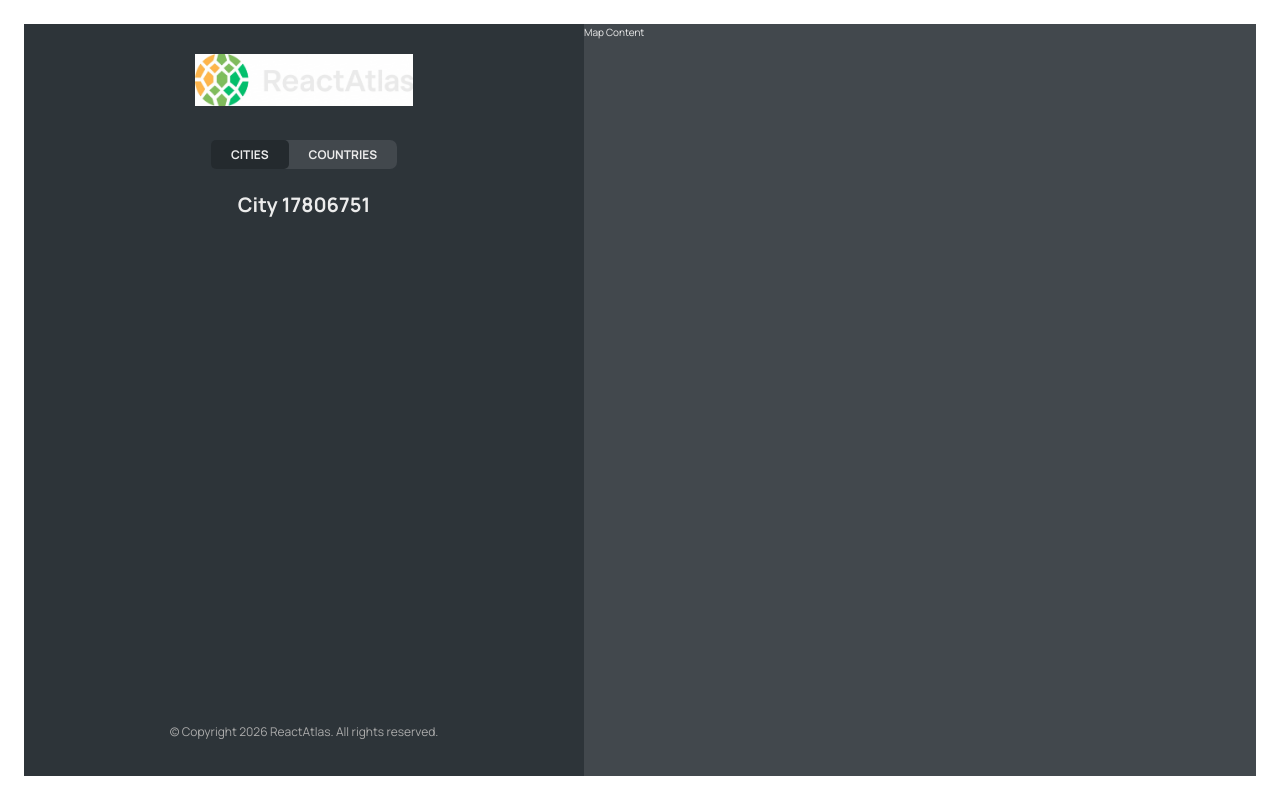
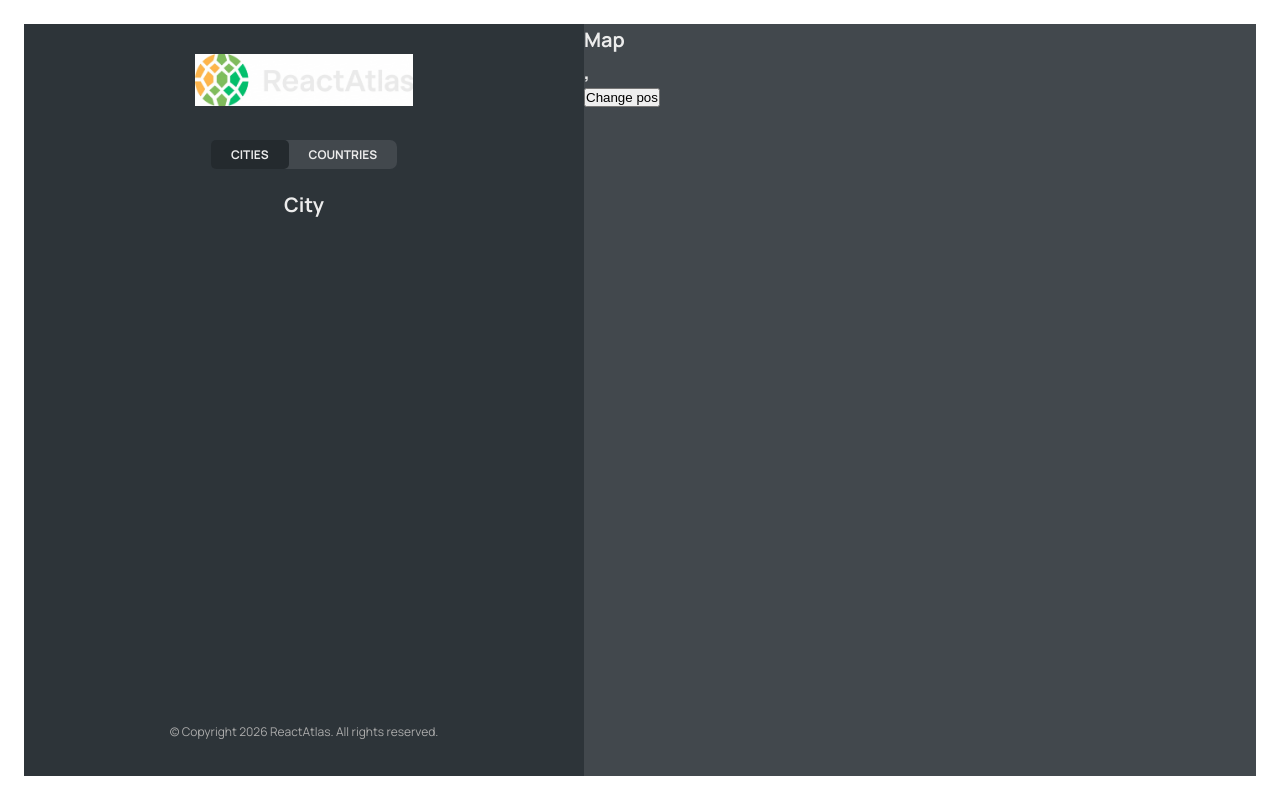
Before and after one commit to DENBARIT/ReactAtlas-Single-Page-React-App, a React (Vite) app: page /app/cities/17806751 in a window 1280 px wide. Built offline with nearby package versions, Linux system fonts and the light colour scheme; data requests are answered from the project's data file.

Commit message:
feat:useSearchParam and useParam to set the longitude and latitude of position

```diff
--- a/src/components/City.jsx
+++ b/src/components/City.jsx
@@ -4,7 +4,7 @@ import { useParams } from "react-router-dom";
 
 function City() {
   // TEMP DATA
-  const {id} = useParams();
+  // const {id} = useParams();
   // console.log(x)
   const currentCity = {
     cityName: "Lisbon",
@@ -53,8 +53,11 @@ function City() {
   //   </div>
   // );
 
-return (
-<h1>City {id} </h1>
+return (<h1>City
+
+</h1>
+
+
 )
 
 }
--- a/src/components/CityItem.jsx
+++ b/src/components/CityItem.jsx
@@ -8,10 +8,10 @@ const formatDate = (date) =>
 
   }).format(new Date(date));
 function CityItem({city}){
-    const {cityName, emoji,date,id} = city;
+    const {cityName, emoji,date,id,position} = city;
 
 return  <li >
-  <Link to={`${id}`} className={styles.cityItem} >
+  <Link to={`${id}?lat=${position.lat}&lng=${position.lng}`} className={styles.cityItem} >
 <span className={styles.cityName}>{cityName}</span>
 <span className={styles.emoji}>{emoji}</span>
 <time className={styles.date}>{formatDate(date)}</time>
--- a/src/components/Map.jsx
+++ b/src/components/Map.jsx
@@ -1,7 +1,18 @@
 import styles from "./Map.module.css";
+import {useSearchParams} from "react-router-dom";
 function Map(){
-    return (<div  className={styles.mapContainer}>
-        <p>Map Content</p>
+   const [searchParams, setSearchParams] = useSearchParams();
+   const lat=searchParams.get("lat");
+    const lng=searchParams.get("lng");
+
+
+
+   return (<div  className={styles.mapContainer}>
+       <h1>Map</h1>
+       <h1>{lat}, {lng}</h1>
+       <button onClick={()=>setSearchParams({lat:30,lng:40})} >
+Change pos
+       </button>
     </div>)
 }
 export default Map;
```
Also changed, not shown: notes/notes.md (+5 -0 lines).
